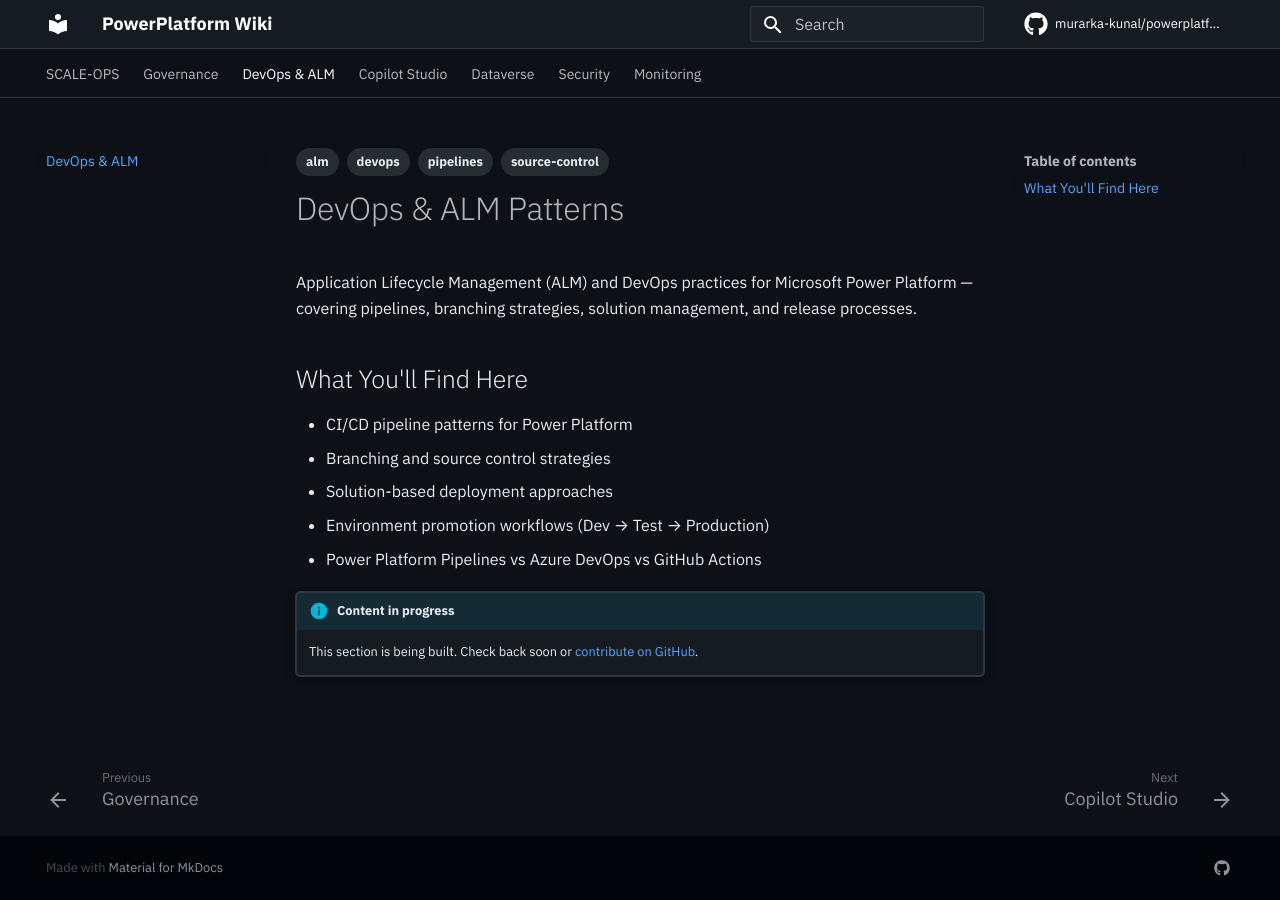
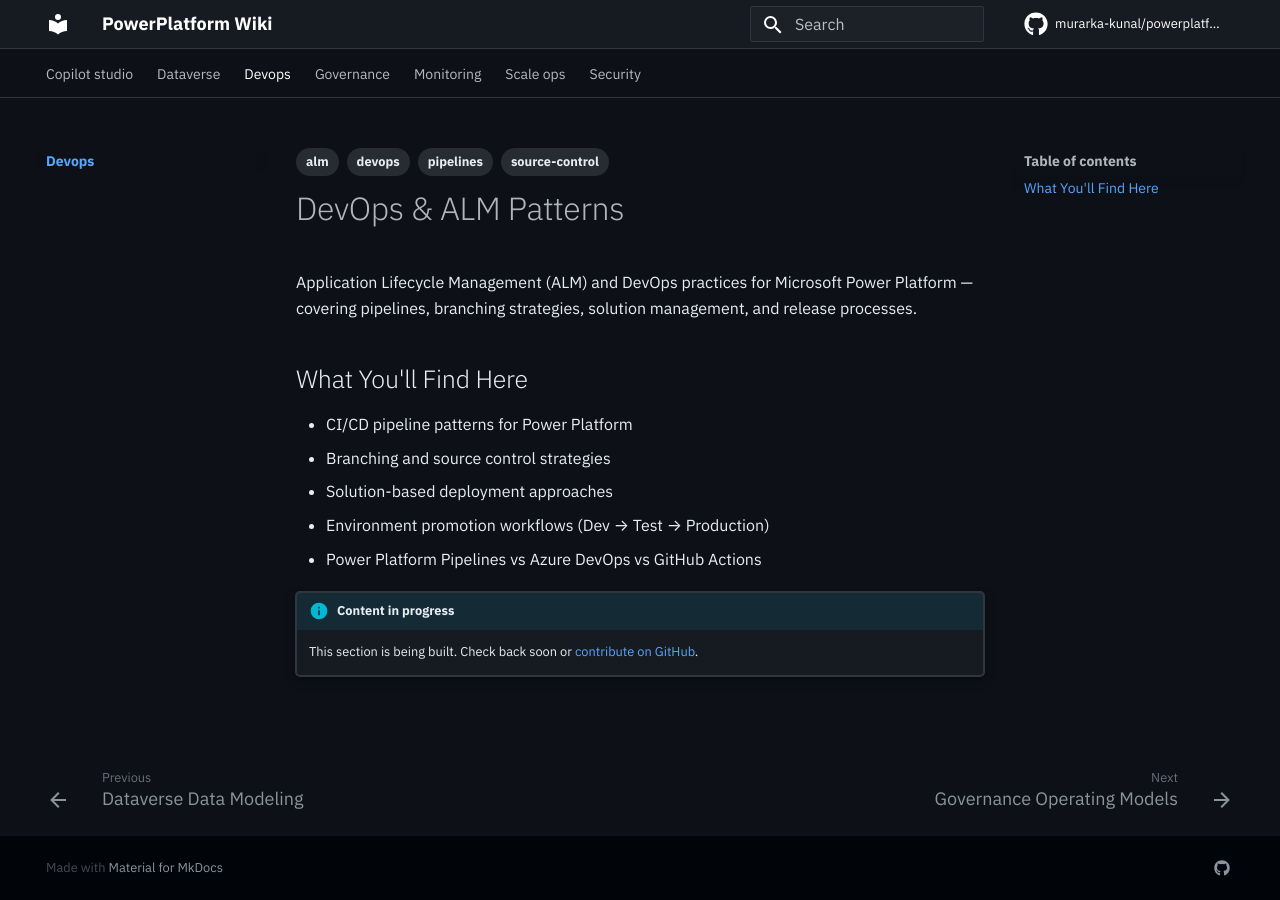
Before and after one commit to murarka-kunal/powerplatform-wiki, an MkDocs documentation site: the page built from docs/devops/index.md, in a window 1280 px wide. Built offline with MkDocs 1.6.1 and Material for MkDocs 9.7.7, drawn with Linux system fonts in a browser that asks for light colours; comment, search, counter and statistics services are not loaded.

Commit message:
Restore auto-discovery with ordered SCALE-OPS nav
- Add mkdocs-awesome-pages-plugin for per-folder ordering
- Remove explicit nav: from mkdocs.yml (restores auto-discovery)
- Add docs/scale-ops/.pages to enforce S-C-A-L-E-O-P-S order
- New pages in any domain = drop a file and push, no config changes

Co-Authored-By: Claude Sonnet 4.6 <noreply@anthropic.com>

```diff
--- a/mkdocs.yml
+++ b/mkdocs.yml
@@ -31,28 +31,12 @@ theme:
 extra_css:
   - custom.css
 
-nav:
-  - SCALE-OPS:
-    - scale-ops/index.md
-    - Stewardship: scale-ops/stewardship.md
-    - Containment: scale-ops/containment.md
-    - Automation: scale-ops/automation.md
-    - Lifecycle: scale-ops/lifecycle.md
-    - Enablement: scale-ops/enablement.md
-    - Operations: scale-ops/operations.md
-    - Performance: scale-ops/performance.md
-    - Scalability: scale-ops/scalability.md
-  - Governance: governance/index.md
-  - DevOps & ALM: devops/index.md
-  - Copilot Studio: copilot-studio/index.md
-  - Dataverse: dataverse/index.md
-  - Security: security/index.md
-  - Monitoring: monitoring/index.md
 
 plugins:
   - search
   - tags
   - meta
+  - awesome-pages
 
 markdown_extensions:
   - admonition
```
Also changed, not shown: docs/scale-ops/.pages (added), 1 other file.
